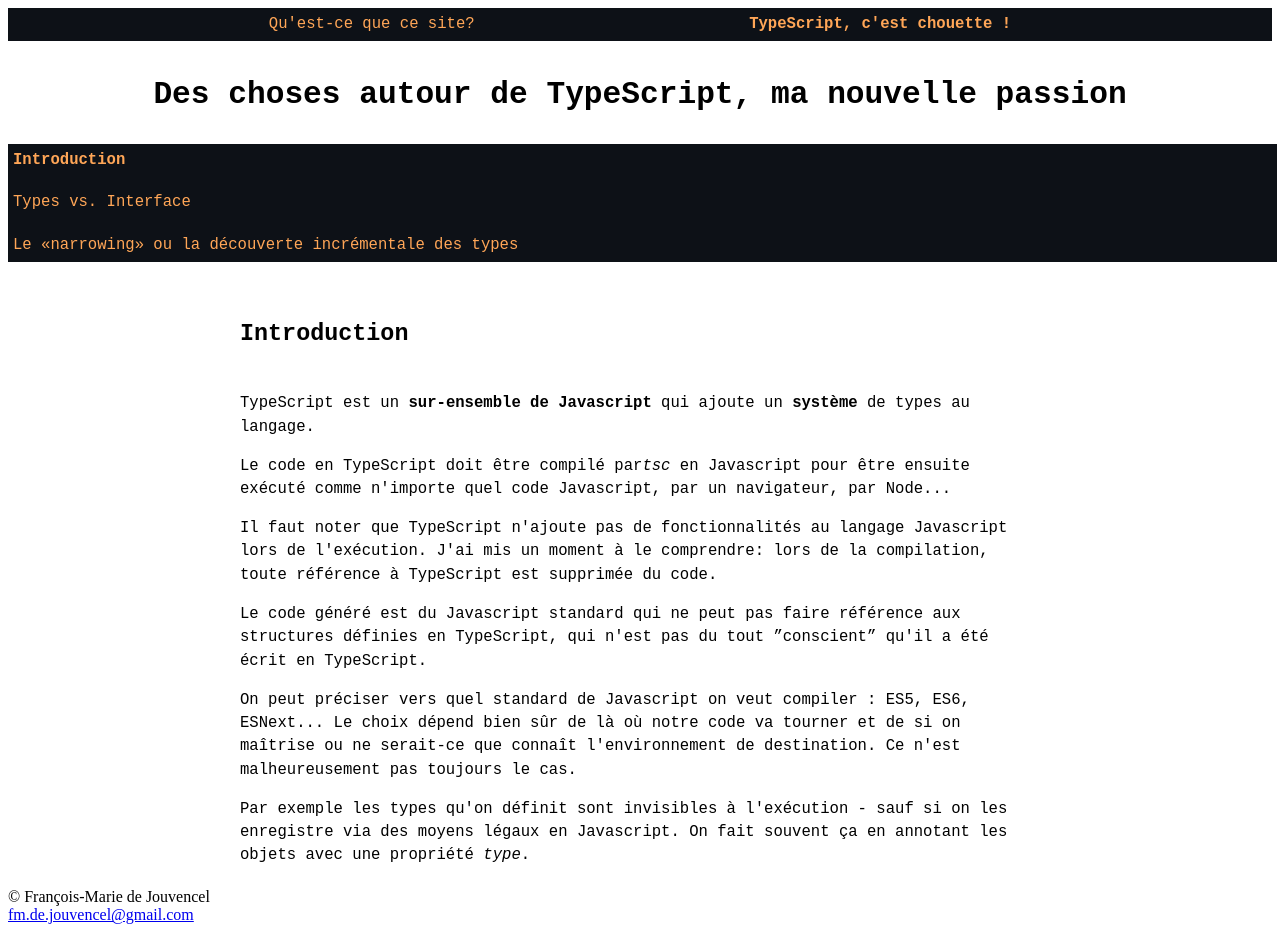
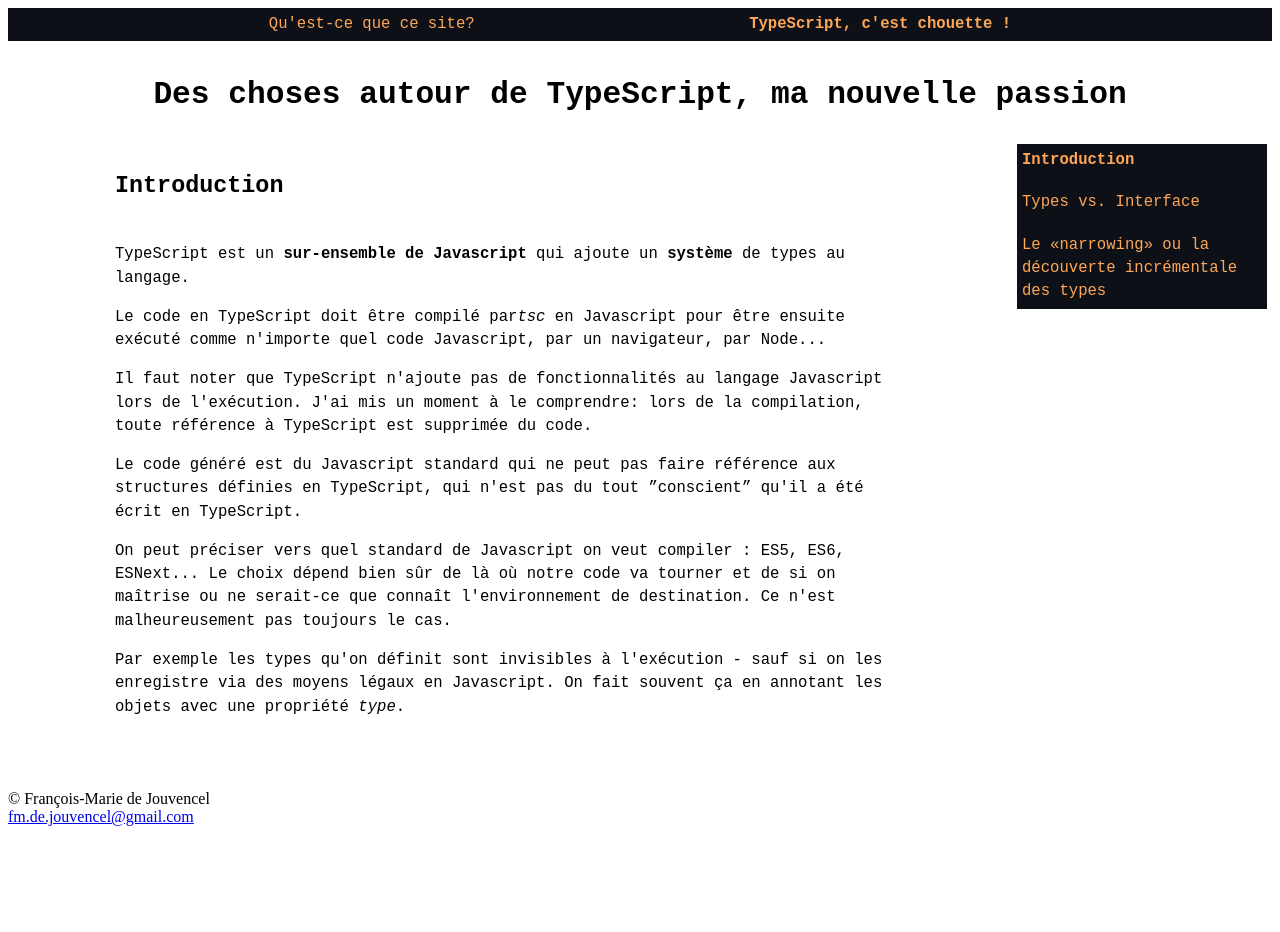
Before and after one commit to djfm/djfm.github.io, a React app: page /typescript in a window 1280 px wide. After the commit the page ends 834 px from the top, so only its background shows below. Built offline with nearby package versions, Linux system fonts and the light colour scheme; the HTML template or start-up script is replaced by a standard one.

Commit message:
more robust integration of footer

```diff
--- a/src/builder/index.template.html
+++ b/src/builder/index.template.html
@@ -1,5 +1,5 @@
 <!DOCTYPE html>
-<html>
+<html style="height: 100%">
   <head>
     <!-- Google Tag Manager -->
     <script>(function(w,d,s,l,i){w[l]=w[l]||[];w[l].push({'gtm.start':
@@ -15,7 +15,6 @@
     <style>
       body {
         margin: 0;
-        margin-bottom: 80px;
       }
       #overlay {
         display: none;
@@ -32,25 +31,18 @@
           rgba(13,17,23,.1)
         );
       }
-      #footer {
-        position: relative;
-        bottom: -80px;
-        left: 0;
-        right: 0;
-      }
     </style>
     #STYLES#
     <link rel="preload" href="/assets/hljs/styles/github-dark.min.css" as="style" onload="this.onload=null;this.rel='stylesheet'">
     <noscript><link rel="stylesheet" href="/assets/hljs/styles/github-dark.min.css"></noscript>
   </head>
-  <body>
+  <body style="height: 100%">
     <!-- Google Tag Manager (noscript) -->
     <noscript><iframe src="https://www.googletagmanager.com/ns.html?id=GTM-M3CJRL4"
       height="0" width="0" style="display:none;visibility:hidden"></iframe></noscript>
       <!-- End Google Tag Manager (noscript) -->
     <div id="overlay">&nbsp;</div>
-    <div id="root">#APP#</div>
-    <div id="footer">#FOOTER#</div>
+    <div id="root" style="height: 100%">#APP#</div>
     <script src="/assets/hljs/highlight.min.js"></script>
     <script src="/bundle.js"></script>
     <script>hljs.highlightAll();</script>
--- a/src/client/Components/App.tsx
+++ b/src/client/Components/App.tsx
@@ -9,6 +9,7 @@ import styled from 'styled-components';
 
 import MainNavSmallScreen from './MainNavSmallScreen';
 import MainNavLargeScreen from './MainNavLargeScreen';
+import Footer from './Footer';
 
 import {
   WithHorizontalPadding,
@@ -20,9 +21,16 @@ const AppRoot = styled.div`
   font-family: monospace;
   font-size: 1.2em;
   line-height: 1.5;
+  flex: 1;
 `;
 
 const App: React.FC = () => (
+  <div style={{
+    height: '100%',
+    display: 'flex',
+    flexDirection: 'column',
+  }}
+  >
     <AppRoot>
       <div>
         <MainNavSmallScreen />
@@ -46,6 +54,8 @@ const App: React.FC = () => (
         </Switch>
       </WithHorizontalPadding>
     </AppRoot>
+    <Footer />
+  </div>
 );
 
 export default App;
--- a/src/client/Components/Footer.tsx
+++ b/src/client/Components/Footer.tsx
@@ -1,11 +1,38 @@
 import React from 'react';
+
+import styled from 'styled-components';
+import {
+  breakpoint1Min,
+  breakpoint1Max,
+} from './common/Styled';
+
+const Wrapper = styled.div`
+  display: flex;
+  flex-direction: row;
+
+  margin-top: 50px;
+
+  position: relative;
+  left: 0;
+  right: 0;
+
+  @media (max-width: ${breakpoint1Max}) {
+    justify-content: center;
+  }
+
+  @media (min-width: ${breakpoint1Min}) {
+    justify-content: flex-start;
+  }
+`;
 
 export const Footer: React.FC = () => {
   const markup = (
-    <div>
-      © François-Marie de Jouvencel<br />
-      <a href="mailto:fm.de.jouvencel@gmail.com">fm.de.jouvencel@gmail.com</a>
-    </div>
+    <Wrapper>
+      <div>
+        © François-Marie de Jouvencel<br />
+        <a href="mailto:fm.de.jouvencel@gmail.com">fm.de.jouvencel@gmail.com</a>
+      </div>
+    </Wrapper>
   );
 
   return markup;
--- a/src/client/Components/MainNavLargeScreen.tsx
+++ b/src/client/Components/MainNavLargeScreen.tsx
@@ -4,7 +4,7 @@ import styled from 'styled-components';
 
 import {
   darkColor,
-  desktopBreakpointMin,
+  breakpoint1Min,
   HorizontalUnorderedList,
   StyledNavLink,
 } from './common/Styled';
@@ -14,7 +14,7 @@ import routes from './common/mainMenuRoutes';
 const HUL = styled(HorizontalUnorderedList)`
 display: none;
 
-@media (min-width: ${desktopBreakpointMin}) {
+@media (min-width: ${breakpoint1Min}) {
   display: flex;
   flex-direction: row;
   justify-content: space-evenly;
--- a/src/client/Components/MainNavSmallScreen.tsx
+++ b/src/client/Components/MainNavSmallScreen.tsx
@@ -11,7 +11,7 @@ import styled from 'styled-components';
 
 import {
   darkColor,
-  desktopBreakpointMax,
+  breakpoint1Max,
   VerticalUnorderedList,
   StyledNavLink,
 } from './common/Styled';
@@ -23,7 +23,7 @@ import routes from './common/mainMenuRoutes';
 const Wrapper = styled.div`
   display: none;
 
-  @media (max-width: ${desktopBreakpointMax}) {
+  @media (max-width: ${breakpoint1Max}) {
     display: flex;
     align-items: center;
     padding-left: 5px;
--- a/src/client/Components/common/Styled.ts
+++ b/src/client/Components/common/Styled.ts
@@ -4,8 +4,9 @@ import styled from 'styled-components';
 
 export const brightColor = '#ffa657';
 export const darkColor = '#0d1117';
-export const desktopBreakpointMin = '1200px';
-export const desktopBreakpointMax = '1199px';
+
+export const breakpoint1Min = '1200px';
+export const breakpoint1Max = '1199px';
 
 export const StyledNavLink = styled(NavLink)`
   text-decoration: none;
@@ -49,6 +50,13 @@ export const VerticalUnorderedList = styled.ul`
 
 export const TwoColumnsRightMenu = styled.div`
   display: flex;
+
+  > *:first-child ul {
+    background-color: ${darkColor};
+    padding: 5px;
+  }
+
+  @media (max-width: ${breakpoint1Max}) {
     flex-direction: column;
     align-items: flex-start;
 
@@ -57,23 +65,20 @@ export const TwoColumnsRightMenu = styled.div`
       margin-left: -5px;
 
       ul {
-      background-color: ${darkColor};
-      padding: 5px;
         width 100%;
-      @media (max-width: 500px) {
-        width: 100%;
+      }
     }
   }
 
-  @media (min-width: ${desktopBreakpointMin}) {
+  @media (min-width: ${breakpoint1Min}) {
     flex-direction: row-reverse;
 
     > *:first-child {
       flex-basis: 250px;
     }
 
-    > *:last-child TODO {
-      margin: 0 auto;
+    > *:last-child {
+      flex: 1;
     }
   }
 `;
--- a/src/client/Components/common/hooks.ts
+++ b/src/client/Components/common/hooks.ts
@@ -20,7 +20,12 @@ export const useDocument = (fn: (doc: typeof document) => void): CancelFunction
 
   useEffect(() => {
     if (performUpdate) {
-      fn(document);
+      if (typeof document !== 'undefined' && document) {
+        // won't happen in the browser, but without this,
+        // the test renderer used for the static pages generation
+        // encounters an error
+        fn(document);
+      }
     }
   });
 
--- a/src/client/index.tsx
+++ b/src/client/index.tsx
@@ -2,7 +2,5 @@ import React from 'react';
 import { render } from 'react-dom';
 
 import Router from './Components/Router';
-import Footer from './Components/Footer';
 
 render(<Router />, document.getElementById('root'));
-render(<Footer />, document.getElementById('footer'));
```
Also changed, not shown: src/builder/builder.tsx (+0 -7 lines), 7 other files (tests, documents, lock files or other folders). Lines whose indentation alone changed are shown as unchanged.
